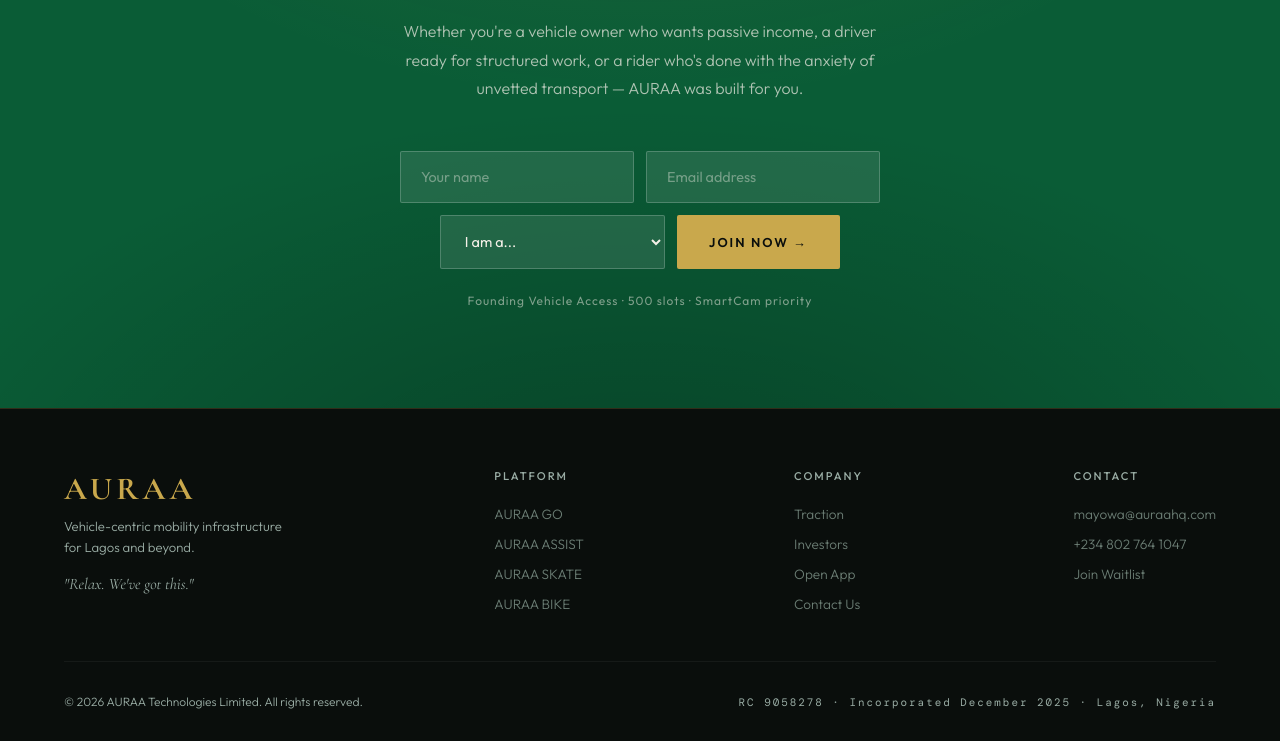
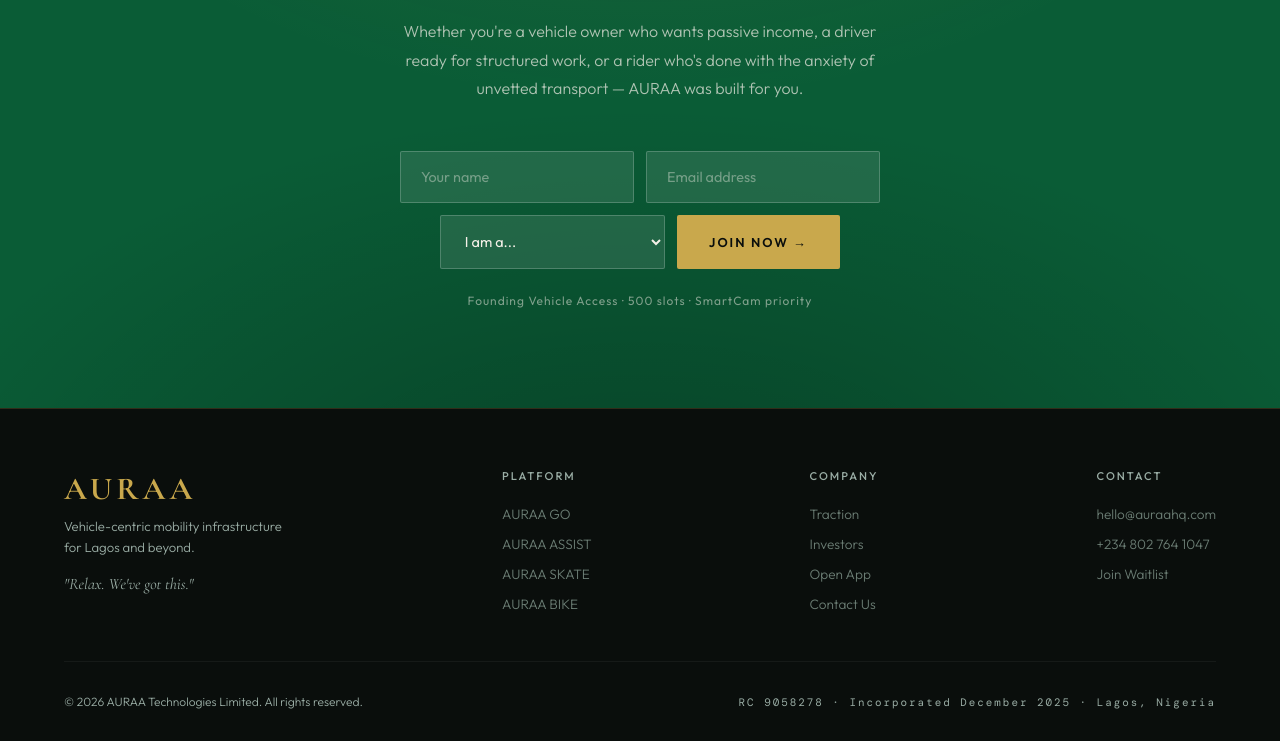
Before and after one commit to koolblazes/Aurademo, a plain HTML site: page auraa_demo/index.html in a window 1280 px wide. Shown: the part 9401-10142 px from the top of the page. Drawn offline with nearby package versions, Linux system fonts and the light colour scheme; a web font is replaced by a local one.

Commit message:
Add files via upload

```diff
--- a/auraa_demo/index.html
+++ b/auraa_demo/index.html
@@ -992,13 +992,13 @@
         <li><a href="#traction">Traction</a></li>
         <li><a href="#investors">Investors</a></li>
         <li><a href="https://app.auraahq.com" target="_blank">Open App</a></li>
-        <li><a href="mailto:mayowa@auraahq.com">Contact Us</a></li>
+        <li><a href="mailto:hello@auraahq.com">Contact Us</a></li>
       </ul>
     </div>
     <div class="footer-links">
       <h4>Contact</h4>
       <ul>
-        <li><a href="mailto:mayowa@auraahq.com">mayowa@auraahq.com</a></li>
+        <li><a href="mailto:hello@auraahq.com">hello@auraahq.com</a></li>
         <li><a href="tel:+2348027641047">+234 802 764 1047</a></li>
         <li><a href="#waitlist">Join Waitlist</a></li>
       </ul>
```
